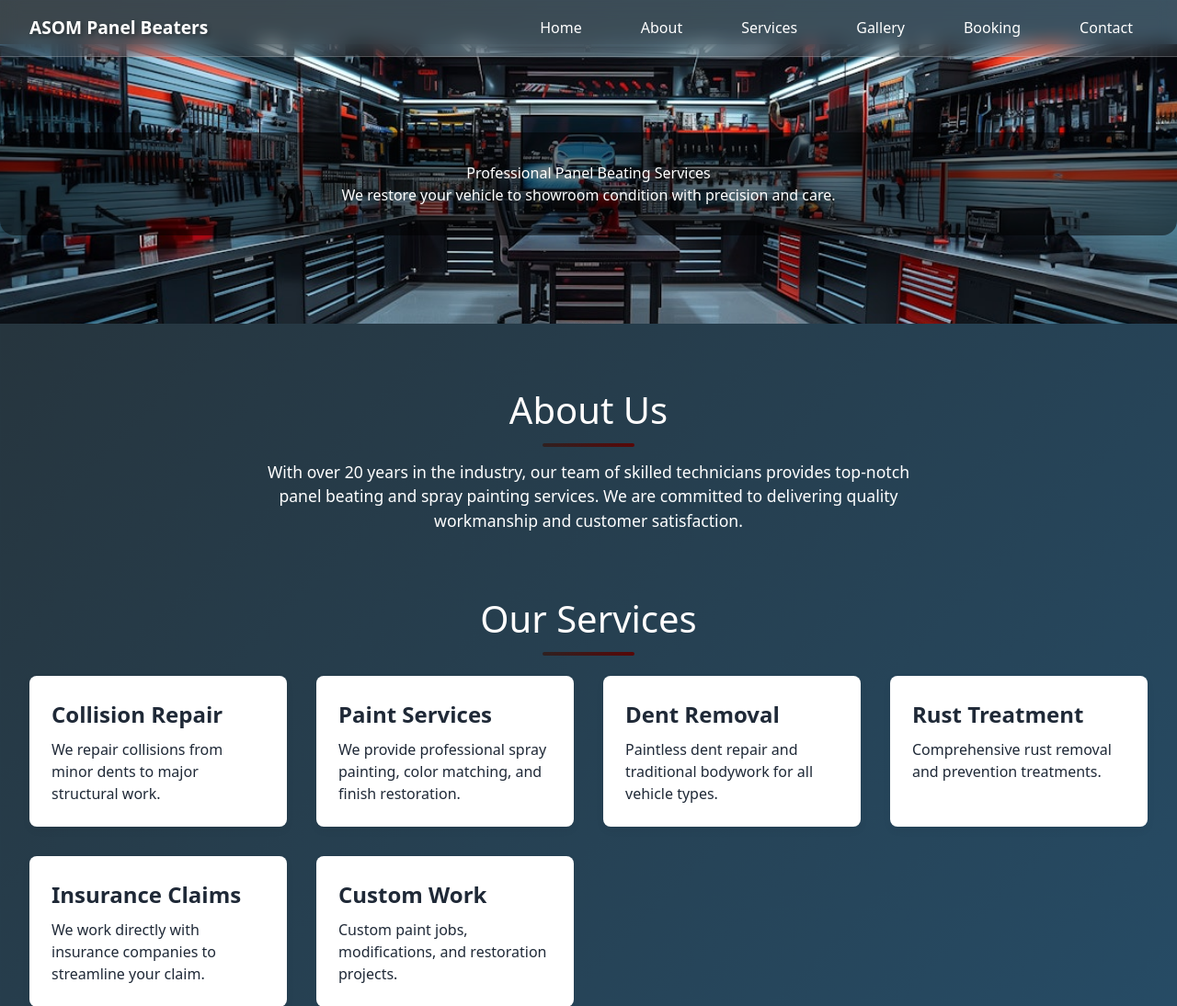
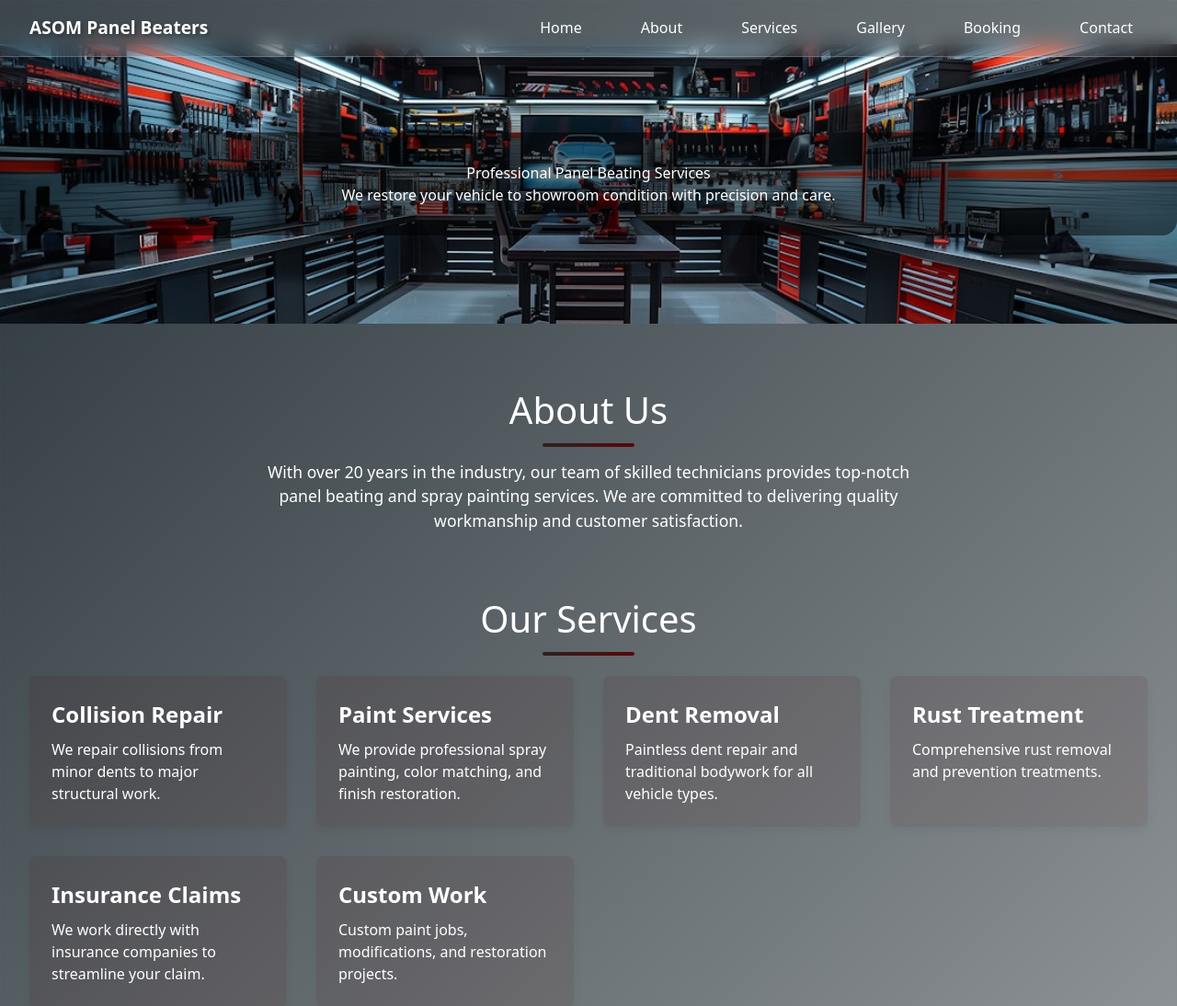
Before and after one commit to Akhona00/asom-panel-beater, a Flask app: page / in a window 1280 px wide. Shown: the top 1094 px of the page at 92% size. Run offline with Flask 3, Linux system fonts and the light colour scheme; some libraries are stand-ins or nearby versions.

Commit message:
changed color styles

```diff
--- a/Panel_Beater/app.py
+++ b/Panel_Beater/app.py
@@ -2,11 +2,11 @@ from flask import Flask, request, jsonify, render_template, redirect, url_for
 from flask_sqlalchemy import SQLAlchemy
 from flask_cors import CORS
 import os
-from flask_wtf import CSRFProtect
+
 
 app = Flask(__name__)
 CORS(app)
-csrf = CSRFProtect(app)
+
 
 
 # Used SQLite for testing
--- a/Panel_Beater/static/styles.css
+++ b/Panel_Beater/static/styles.css
@@ -10,7 +10,7 @@ body {
     font-family: 'Segoe UI', Tahoma, Geneva, Verdana, sans-serif;
     line-height: 1.6;
     color: #f1f1f1;
-    background: linear-gradient(135deg, #263137 0%, #266999 100% );
+    background: linear-gradient(135deg, #263137 0%, #ffffff 100% );
     min-height: 200vh;
   }
 
@@ -127,10 +127,11 @@ body {
     grid-template-columns: repeat(auto-fit, minmax(250px, 1fr));
     gap: 2rem;
     margin-top: 2rem;
+    color: #ffffff;
   }
 
   .card {
-    background-color: white;
+    background-color: rgba(85, 16, 16, 0.1);
     padding: 1.5rem;
     border-radius: 0.5rem;
     box-shadow: 0 4px 10px rgba(0, 0, 0, 0.05);
@@ -139,7 +140,7 @@ body {
 
   .card:hover {
     transform: translateY(-5px);
-    box-shadow: 0 8px 20px rgba(0, 0, 0, 0.15);
+    box-shadow: 0 8px 20px rgba(234, 13, 13, 0.15);
   }
 
   .card-title {
@@ -295,7 +296,7 @@ body {
 }
 
 .submit-btn {
-    background: linear-gradient(45deg, #550707, #291818);
+    background: linear-gradient(5deg, #550707, #291818);
     color: white;
     padding: 1rem 2rem;
     border: none;
```
Also changed, not shown: instance/panelB_booking.db.
